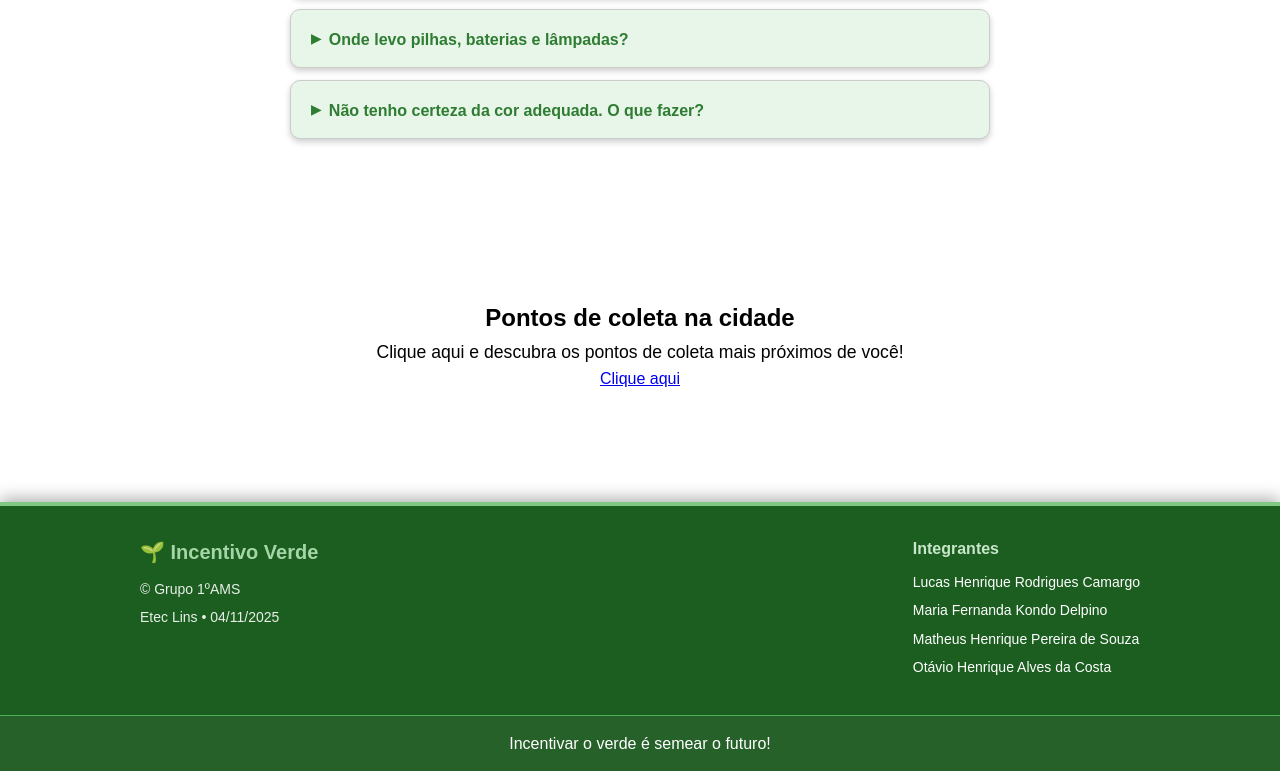
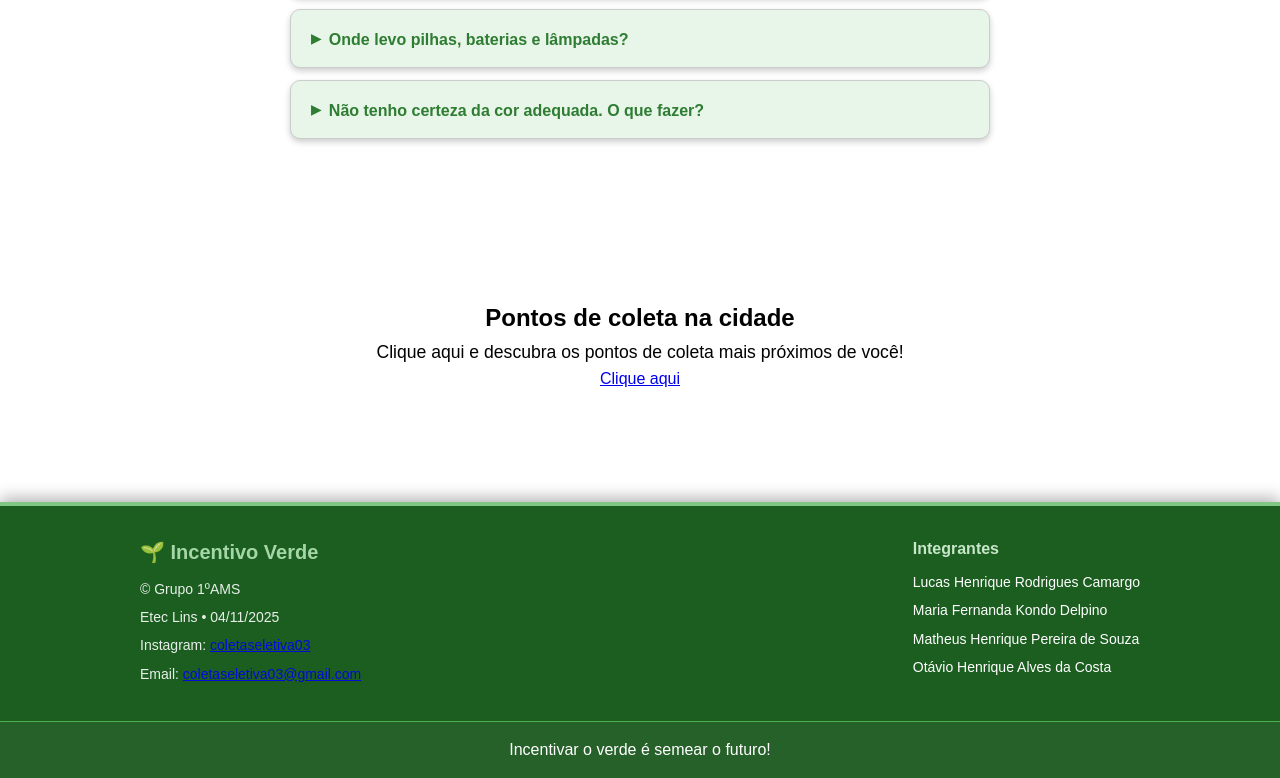
Before and after one commit to Matheus019207/test-respondividade, a plain HTML site: page ajuda.html in a window 1280 px wide. Shown: the part 2973-3751 px from the top of the page. Drawn offline with Linux system fonts and the light colour scheme.

Commit message:
adicionado links de contato e alterada imagem do desenvolvedor no quemsomos.html

```diff
--- a/ajuda.html
+++ b/ajuda.html
@@ -177,6 +177,8 @@
       <h3>🌱 Incentivo Verde</h3>
       <p>© Grupo 1ºAMS</p>
       <p>Etec Lins • 04/11/2025</p>
+      <p>Instagram: <a href="https://www.instagram.com/coletaseletiva03?utm_source=ig_web_button_share_sheet&igsh=ZDNlZDc0MzIxNw==">coletaseletiva03</a></p>
+      <p>Email: <a href="mailto:coletaseletiva03@gmail.com?subject=Contato&body=">coletaseletiva03@gmail.com</a></p>
     </div>
 
     <div class="footer-right">
```
Also changed, not shown: PgPontos.html (+2 -0 lines), cadastro.html (+2 -0 lines), incentivoverde.html (+2 -0 lines), menuacc.html (+2 -0 lines), quemsomos.html (+2 -0 lines).
